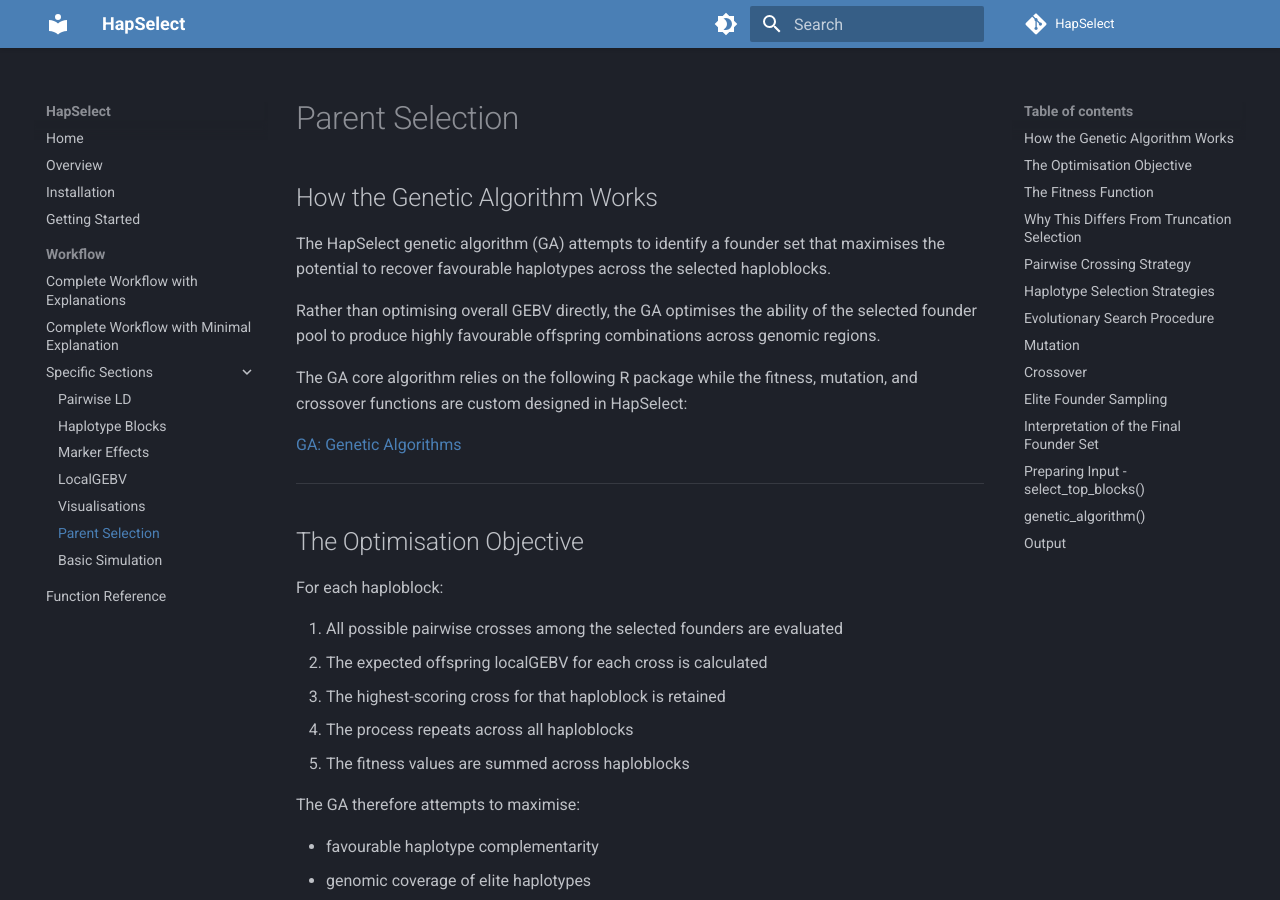
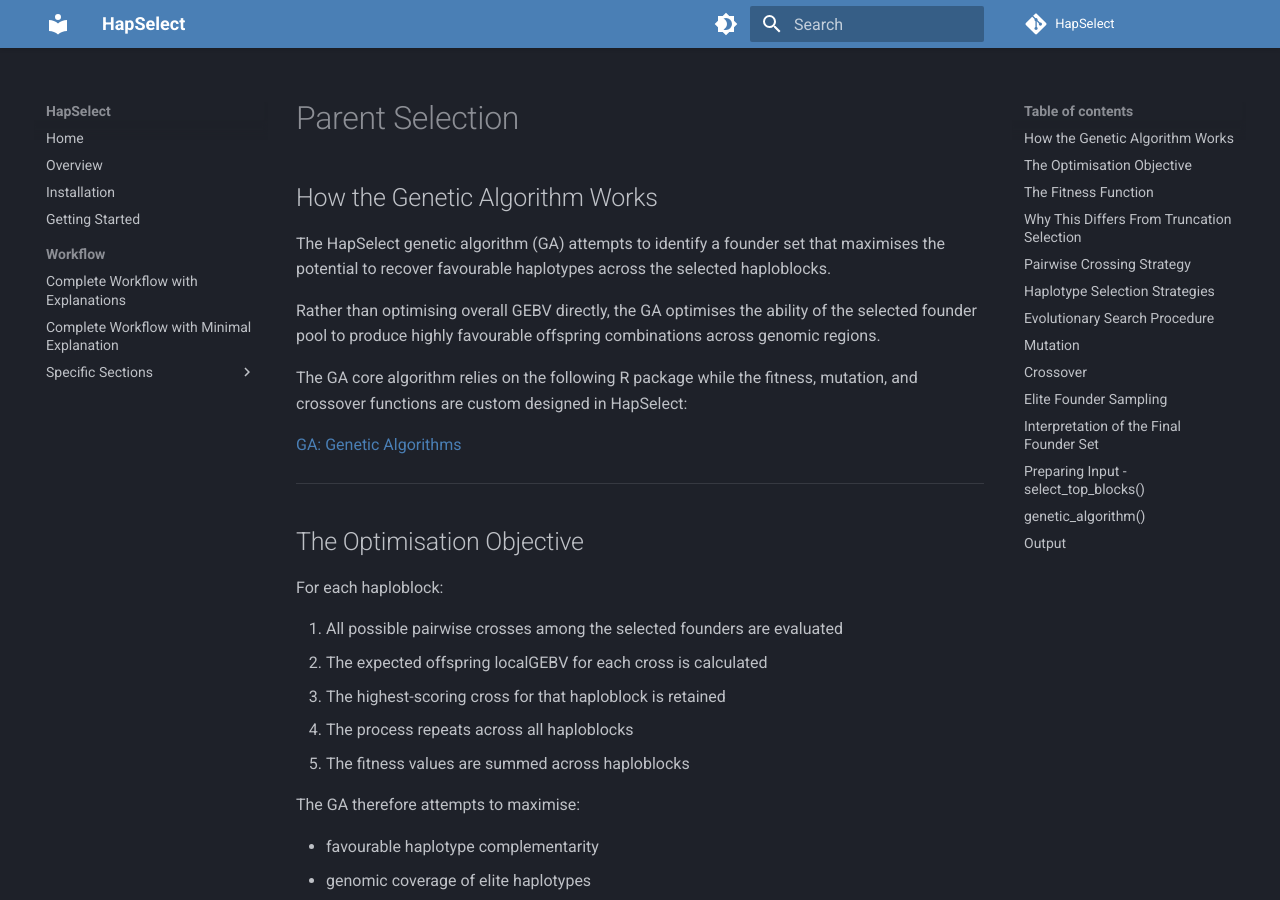
Before and after one commit to wrshf7/HapSelect-Docs, an MkDocs documentation site: the page built from docs/workflow/parent-selection.md, in a window 1280 px wide and 900 px high. Built offline with MkDocs 1.6.1 and Material for MkDocs 9.7.7, drawn with Linux system fonts in a browser that asks for light colours; comment, search, counter and statistics services are not loaded; some of the changed lines change nothing that is shown.

Commit message:
Update mkdocs.yml

```diff
--- a/mkdocs.yml
+++ b/mkdocs.yml
@@ -61,8 +61,8 @@ nav:
         - Pairwise LD: workflow/pairwise-ld.md
         - Haplotype Blocks: workflow/haploblocks.md
         - Marker Effects: workflow/marker-effects.md
-        - LocalGEBV: workflow/local-gebv.md
-        - Visualisations: workflow/visualizations.md
-        - Parent Selection: workflow/parent-selection.md
-        - Basic Simulation: workflow/basic-simulation.md
-  - Function Reference: reference.md
+        #- LocalGEBV: workflow/local-gebv.md
+        #- Visualisations: workflow/visualizations.md
+        #- Parent Selection: workflow/parent-selection.md
+        #- Basic Simulation: workflow/basic-simulation.md
+  #- Function Reference: reference.md
```
